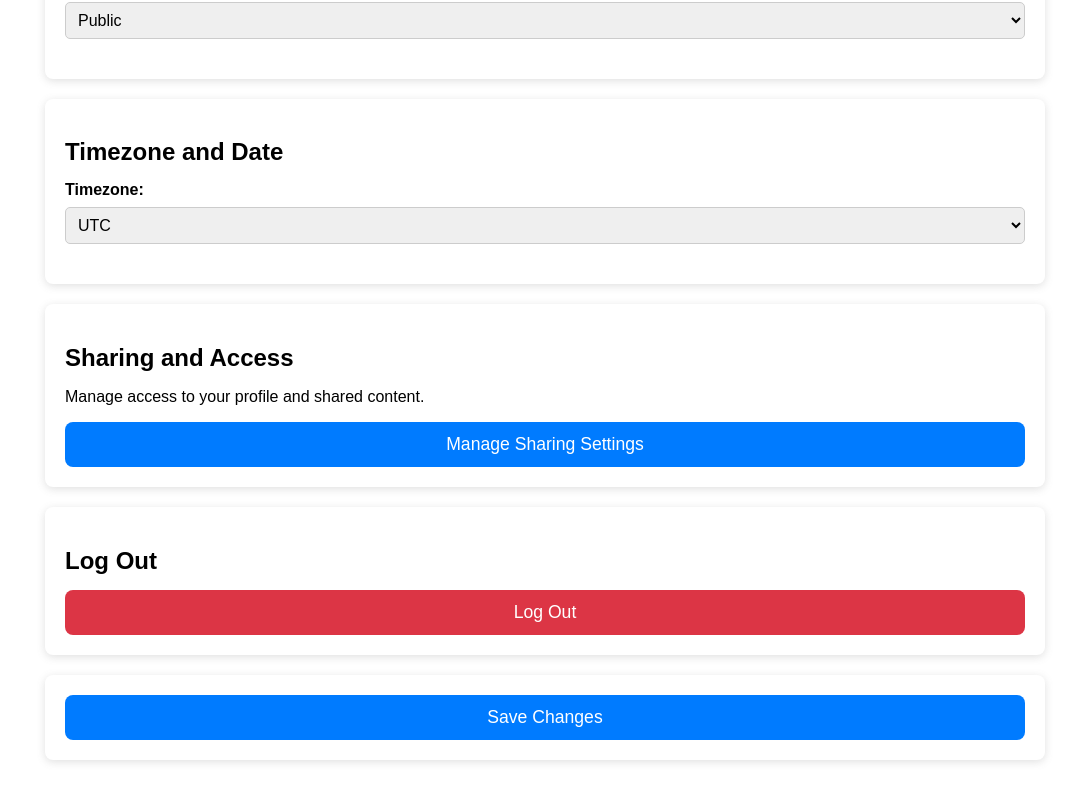
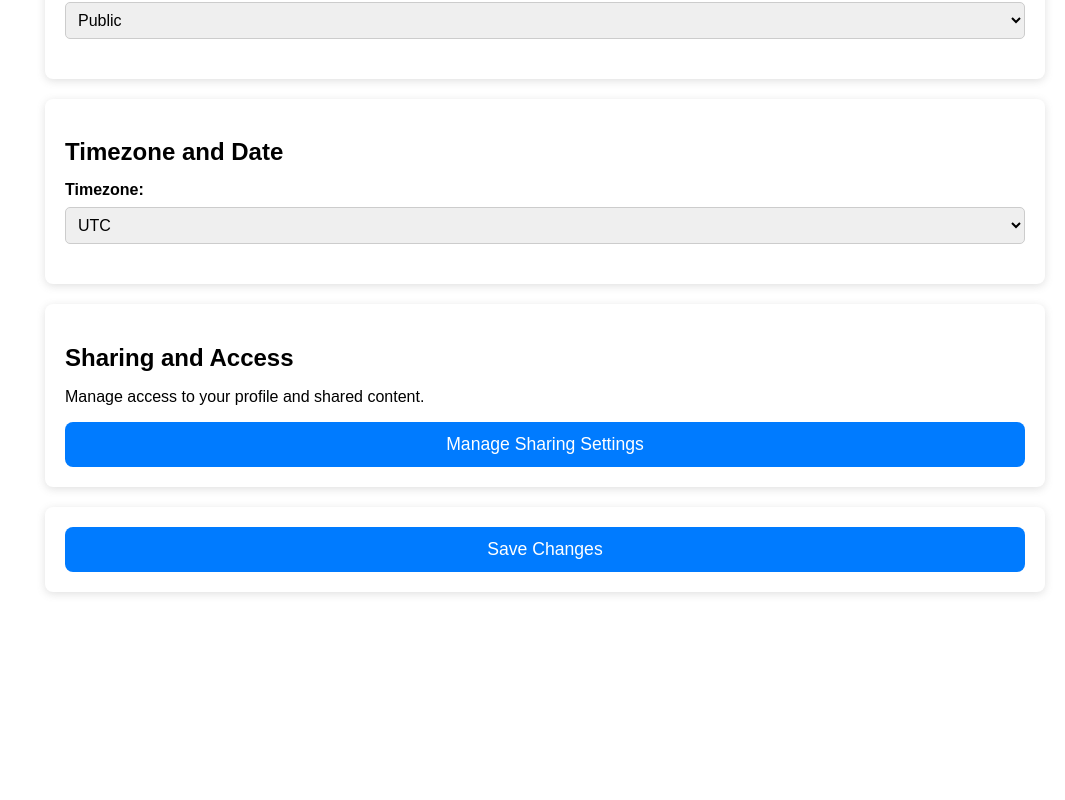
Before and after one commit to isravx0/AfstudeerProject, a React (Create React App) app in the folder useraccount-page/: page /settings in a window 1280 px wide. Shown: the part 1003-1803 px from the top of the page, without its empty margins (215-1280 px from the left). After the commit the page ends 1635 px from the top, so only its background shows below. Built offline with nearby package versions, Linux system fonts and the light colour scheme.

Commit message:
quick update

```diff
--- a/useraccount-page/src/components/SettingsPage.js
+++ b/useraccount-page/src/components/SettingsPage.js
@@ -135,15 +135,6 @@ const SettingsPage = () => {
         <p>Manage access to your profile and shared content.</p>
         <button className="btn-save">Manage Sharing Settings</button>
       </div>
-
-      {/* Logout */}
-      <div className="settings-box">
-        <h2>Log Out</h2>
-        <button onClick={handleLogout} className="btn-logout">
-          Log Out
-        </button>
-      </div>
-
       {/* Save Changes */}
       <div className="settings-box">
         <button onClick={handleSaveChanges} className="btn-save">
```
